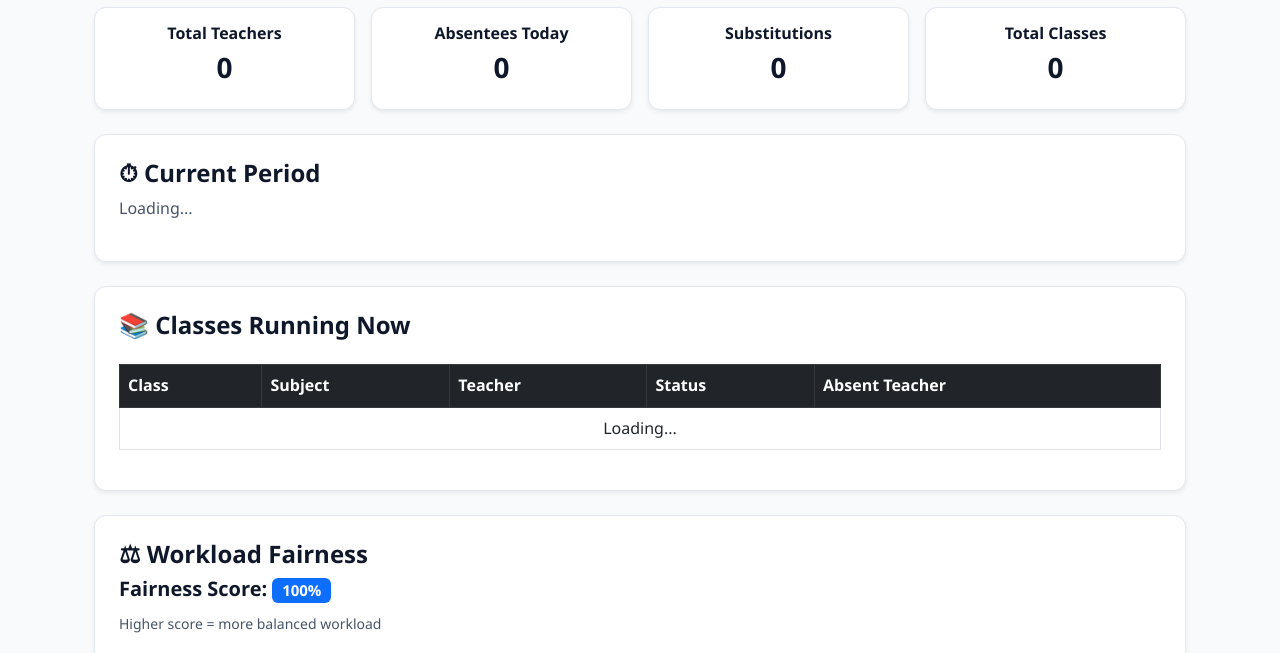
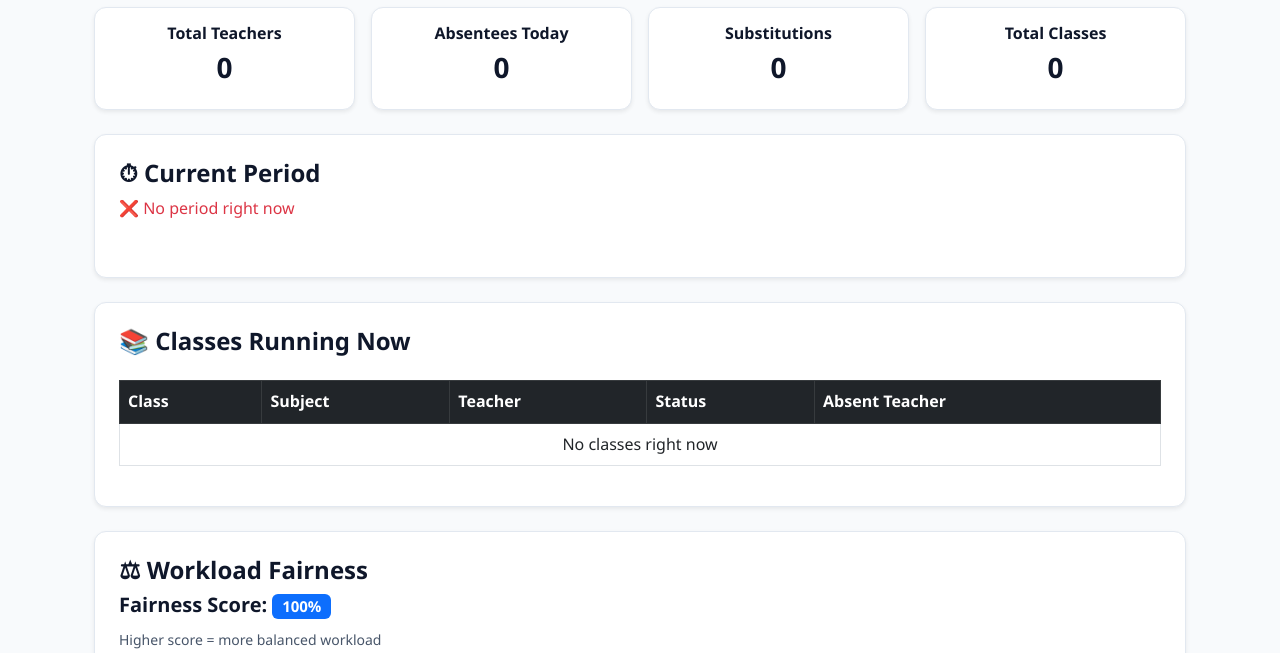
Before and after one commit to Muhammad-Hamza-code/Schedulizer, a Flask app: page /dashboard in a window 1280 px wide. Shown: the part 169-822 px from the top of the page. Run offline with Flask 3, Linux system fonts and the light colour scheme; the visitor is signed in with stand-in values (Sample User, id 1); data that the repository does not hold is empty; some libraries are stand-ins or nearby versions.

Commit message:
Dashboard fix

```diff
--- a/app.py
+++ b/app.py
@@ -1,6 +1,6 @@
 from collections import defaultdict
 from datetime import date, datetime, timedelta
-from flask import Flask, render_template, request, redirect, url_for,flash,abort
+from flask import Flask, render_template, request, redirect, url_for,flash,abort,jsonify
 from flask_login import LoginManager,login_user,logout_user,login_required,current_user
 from werkzeug.security import generate_password_hash,check_password_hash
 from config import Config
@@ -66,83 +66,113 @@ def register():
         flash("Account created successfully", "success")
         return redirect(url_for("dashboard"))
     return render_template("register.html")
-@app.route('/dashboard')
+
+
+@app.route('/current_period_api')
 @login_required
-def dashboard():
-    now = datetime.now()
-    today = datetime.now()
-
-    teachers = Teacher.query.filter_by(user_id=current_user.id).all()
+def current_period_api():
+    now_dt = datetime.utcnow() + timedelta(hours=5)  # Your timezone
+    today = now_dt.date()
     periods = Period.query.filter_by(user_id=current_user.id).order_by(Period.start_time).all()
     timetable = Timetable.query.filter_by(user_id=current_user.id, day=today.strftime("%A")).all()
     absentees = Absence.query.filter_by(user_id=current_user.id, date=today).all()
     substitutions = Substitution.query.filter_by(user_id=current_user.id, date=today).all()
 
-    total_teachers = len(teachers)
-    absentees_count = len(absentees)
-    substitutions_count = len(substitutions)
-    total_classes = len(set([t.class_name for t in timetable]))
-
+    # Find current period
     current_period = None
-    now_dt = datetime.utcnow() + timedelta(hours=5)
-    today_dt = now_dt.date()
     for p in periods:
-        period_start = datetime.combine(today_dt, p.start_time)
-        period_end = datetime.combine(today_dt, p.end_time)
-        if period_start <= now_dt <= period_end:
+        start_dt = datetime.combine(today, p.start_time)
+        end_dt = datetime.combine(today, p.end_time)
+        if start_dt <= now_dt <= end_dt:
             current_period = p
             break
 
+    # Time remaining
+    if current_period:
+        period_end_dt = datetime.combine(today, current_period.end_time)
+        time_remaining_sec = int((period_end_dt - now_dt).total_seconds())
+        time_remaining = f"{time_remaining_sec // 60}m {time_remaining_sec % 60}s"
+        current_period_data = {
+            "name": current_period.name,
+            "start_time": current_period.start_time.strftime("%H:%M"),
+            "end_time": current_period.end_time.strftime("%H:%M"),
+            "time_remaining": time_remaining
+        }
+    else:
+        current_period_data = None
+
+    # Current classes
     current_classes = []
     if current_period:
         for t in timetable:
-            teacher_name = t.teacher.name
-            status = "Normal"
-            absent_teacher = None
-            if any(a.teacher_id == t.teacher_id for a in absentees):
-                status = "Absent"
-            sub = Substitution.query.filter_by(
-                user_id=current_user.id,
-                date=today,
-                period=str(t.period_number),
-                class_name=t.class_name
-            ).first()
-            if sub:
-                status = "Substituted"
-                absent_teacher = sub.absent_teacher
-                teacher_name = sub.substitute_teacher
-            current_classes.append({
-                "class_name": t.class_name,
-                "subject": t.subject,
-                "teacher": teacher_name,
-                "status": status,
-                "absent_teacher": absent_teacher
-            })
+            if t.period_number == current_period.name.split()[-1]:  # match period number
+                status = "Normal"
+                absent_teacher = None
+                if any(a.teacher_id == t.teacher_id for a in absentees):
+                    status = "Absent"
+                sub = Substitution.query.filter_by(
+                    user_id=current_user.id,
+                    date=today,
+                    period=str(t.period_number),
+                    class_name=t.class_name
+                ).first()
+                if sub:
+                    status = "Substituted"
+                    absent_teacher = sub.absent_teacher
+                    teacher_name = sub.substitute_teacher
+                else:
+                    teacher_name = t.teacher.name
+                status_class = {
+                    "Normal": "bg-success text-white",
+                    "Absent": "bg-danger text-white",
+                    "Substituted": "bg-warning text-dark"
+                }.get(status, "bg-light")
+                current_classes.append({
+                    "class_name": t.class_name,
+                    "subject": t.subject,
+                    "teacher": teacher_name,
+                    "status": status,
+                    "status_class": status_class,
+                    "absent_teacher": absent_teacher
+                })
 
-    # Workload and fairness
-    absent_teacher_ids = [a.teacher_id for a in absentees]
-    workload = {t.name: 0 for t in teachers if t.id not in absent_teacher_ids}
-    for t in timetable:
-        if t.teacher_id not in absent_teacher_ids:
-            workload[t.teacher.name] += 1
-    for sub in substitutions:
-        if sub.substitute_teacher in workload:
-            workload[sub.substitute_teacher] += 1
-    teacher_labels = list(workload.keys())
-    teacher_values = list(workload.values())
-    values = list(workload.values())
-    fairness_score = round(max(0, 100 - (statistics.pvariance(values) * 10)) if len(values) > 1 else 100, 2)
+    return jsonify({
+        "current_period": current_period_data,
+        "current_classes": current_classes
+    })
+@app.route('/dashboard')
+@login_required
+def dashboard():
+    # Total counts
+    total_teachers = Teacher.query.filter_by(user_id=current_user.id).count()
+    total_classes = Timetable.query.filter_by(user_id=current_user.id).count()
+    today = datetime.utcnow().date() + timedelta(hours=5)
+    absentees_count = Absence.query.filter_by(user_id=current_user.id, date=today).count()
+    substitutions_count = Substitution.query.filter_by(user_id=current_user.id, date=today).count()
+
+    # Teacher workload (number of periods assigned today)
+    teacherdata = []
+    absent_teacher_ids = []
+    teachers = Teacher.query.filter_by(user_id=current_user.id).all()
+    for teacher in teachers:
+        count = Timetable.query.filter_by(user_id=current_user.id, teacher_id=teacher.id).count()
+        teacherdata.append((teacher.name, count))
+        # check if teacher is absent today
+        if Absence.query.filter_by(user_id=current_user.id, teacher_id=teacher.id, date=today).first():
+            absent_teacher_ids.append(teacher.name)
+
+    # Workload fairness (simple formula: % of max-min)
+    counts = [v for _, v in teacherdata] or [1]
+    fairness_score = int(100 * (min(counts) / max(counts))) if max(counts) != 0 else 100
 
     return render_template(
-        "dashboard.html",
-        current_period=current_period,
-        current_classes=current_classes,
+        'dashboard.html',
         total_teachers=total_teachers,
         absentees_count=absentees_count,
         substitutions_count=substitutions_count,
         total_classes=total_classes,
-        teacher_labels=teacher_labels,
-        teacher_values=teacher_values,
+        teacherdata=teacherdata,
+        absent_teacher_ids=absent_teacher_ids,
         fairness_score=fairness_score
     )
 def validate_csv(file, expected_columns):
--- a/templates/dashboard.html
+++ b/templates/dashboard.html
@@ -1,49 +1,44 @@
 {% extends 'base.html' %}
-
 {% block content %}
 <div class="container mt-4">
 
-    <!-- HEADER -->
     <div class="text-center mb-4">
         <h2>📊 Dashboard</h2>
         <p id="datetime" class="text-muted"></p>
     </div>
 
-    <!-- ANALYTICS -->
     <div class="row text-center mb-4 g-3">
         <div class="col-md-3">
-            <div class="card p-3 shadow-sm">
+            <div class="card p-3 shadow-sm hover-shadow">
                 <h6>Total Teachers</h6>
                 <h3>{{ total_teachers }}</h3>
             </div>
         </div>
         <div class="col-md-3">
-            <div class="card p-3 shadow-sm">
+            <div class="card p-3 shadow-sm hover-shadow">
                 <h6>Absentees Today</h6>
                 <h3>{{ absentees_count }}</h3>
             </div>
         </div>
         <div class="col-md-3">
-            <div class="card p-3 shadow-sm">
+            <div class="card p-3 shadow-sm hover-shadow">
                 <h6>Substitutions</h6>
                 <h3>{{ substitutions_count }}</h3>
             </div>
         </div>
         <div class="col-md-3">
-            <div class="card p-3 shadow-sm">
+            <div class="card p-3 shadow-sm hover-shadow">
                 <h6>Total Classes</h6>
                 <h3>{{ total_classes }}</h3>
             </div>
         </div>
     </div>
 
-    <!-- CURRENT PERIOD -->
     <div class="card p-4 shadow-sm mb-4">
         <h4>⏱ Current Period</h4>
         <p id="current-period-info">Loading...</p>
     </div>
 
-    <!-- CURRENT CLASSES -->
     <div class="card p-4 shadow-sm mb-4">
         <h4>📚 Classes Running Now</h4>
         <div class="table-responsive">
@@ -66,28 +61,21 @@
         </div>
     </div>
 
-    <!-- WORKLOAD + FAIRNESS -->
     <div class="card p-4 shadow-sm mb-3">
         <h4>⚖ Workload Fairness</h4>
         <div class="mb-3">
-            <h5>
-                Fairness Score:
-                <span class="badge bg-primary">{{ fairness_score }}%</span>
-            </h5>
-            <small class="text-muted">
-                Higher score = more balanced workload
-            </small>
+            <h5>Fairness Score: <span class="badge bg-primary">{{ fairness_score }}%</span></h5>
+            <small class="text-muted">Higher score = more balanced workload</small>
         </div>
         <canvas id="teacherChart"></canvas>
     </div>
 
-    <!-- TEACHER WORKLOAD CARDS -->
     <div class="card p-4 shadow-sm mb-4">
         <h5 class="mb-3">👥 Teacher Workload Distribution</h5>
         <div class="row g-2">
             {% for label, value in teacherdata %}
             <div class="col-6 col-md-3">
-                <div class="card p-2 text-center shadow-sm
+                <div class="card p-2 text-center shadow-sm hover-shadow
           {% if label in absent_teacher_ids %}bg-danger text-white{% else %}bg-light{% endif %}">
                     <h6 class="mb-1">{{ label }}</h6>
                     <h5 class="fw-bold">{{ value }}</h5>
@@ -96,11 +84,9 @@
             {% endfor %}
         </div>
     </div>
-
 </div>
 
 <script>
-    // Clock updater
     function updateClock() {
         const now = new Date();
         document.getElementById('datetime').innerText = now.toLocaleString('en-US', { hour12: false });
@@ -108,53 +94,34 @@
     setInterval(updateClock, 1000);
     updateClock();
 
-    // Real-time AJAX update for current period/classes
     async function updateCurrentPeriod() {
         try {
-            const response = await fetch('{{ url_for("current_period_api") }}');
-            const data = await response.json();
-
-            // Update current period info
+            const res = await fetch('{{ url_for("current_period_api") }}');
+            const data = await res.json();
             const periodInfo = document.getElementById('current-period-info');
             if (data.current_period) {
                 periodInfo.innerHTML = `
         <p><strong>Period:</strong> ${data.current_period.name}</p>
         <p><strong>Time:</strong> ${data.current_period.start_time} - ${data.current_period.end_time}</p>
-                <p><strong>Time Remaining:</strong> <span>${data.time_remaining}</span></p>
-            `;
-            } else {
-                periodInfo.innerHTML = '<p class="text-danger">❌ No period right now</p>';
-            }
+        <p><strong>Time Remaining:</strong> <span>${data.current_period.time_remaining}</span></p>`;
+            } else { periodInfo.innerHTML = '<p class="text-danger">❌ No period right now</p>'; }
 
-            // Update classes table
             const tbody = document.querySelector('#current-classes-table tbody');
             tbody.innerHTML = '';
             if (data.current_classes.length) {
                 data.current_classes.forEach(c => {
-                    tbody.innerHTML += `
-                    <tr>
+                    tbody.innerHTML += `<tr>
           <td>${c.class_name}</td>
           <td>${c.subject}</td>
           <td>${c.teacher}</td>
-                        <td>
-                            <span class="badge ${c.status_class}">${c.status}</span>
-                        </td>
+          <td><span class="badge ${c.status_class}">${c.status}</span></td>
           <td>${c.absent_teacher || '-'}</td>
-                    </tr>
-                `;
+        </tr>`;
                 });
-            } else {
-                tbody.innerHTML = '<tr><td colspan="5" class="text-center">No classes right now</td></tr>';
+            } else { tbody.innerHTML = '<tr><td colspan="5" class="text-center">No classes right now</td></tr>'; }
+        } catch (err) { console.error(err); }
     }
-
-        } catch (err) {
-            console.error(err);
-        }
-    }
-
-    // Update every 5 seconds
     setInterval(updateCurrentPeriod, 5000);
     updateCurrentPeriod();
 </script>
-
 {% endblock %}
```
Lines whose indentation alone changed are shown as unchanged.
